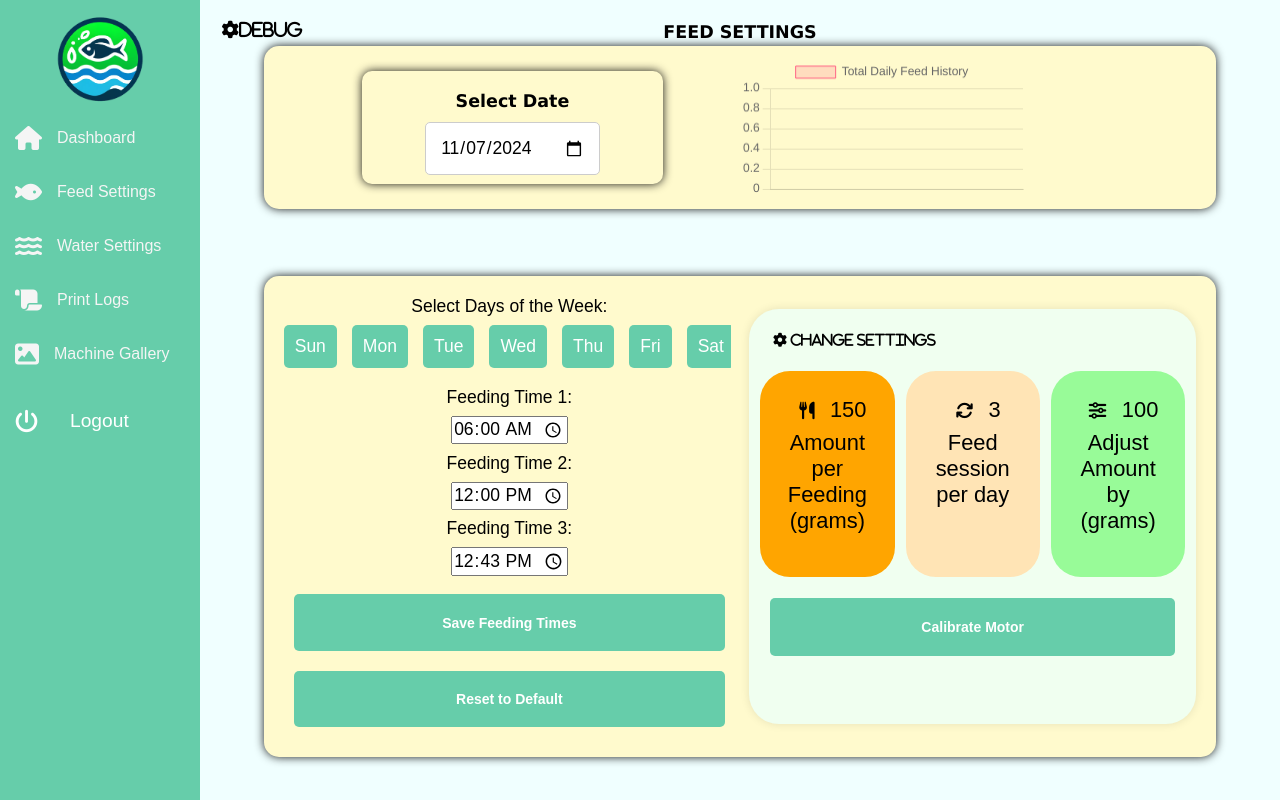
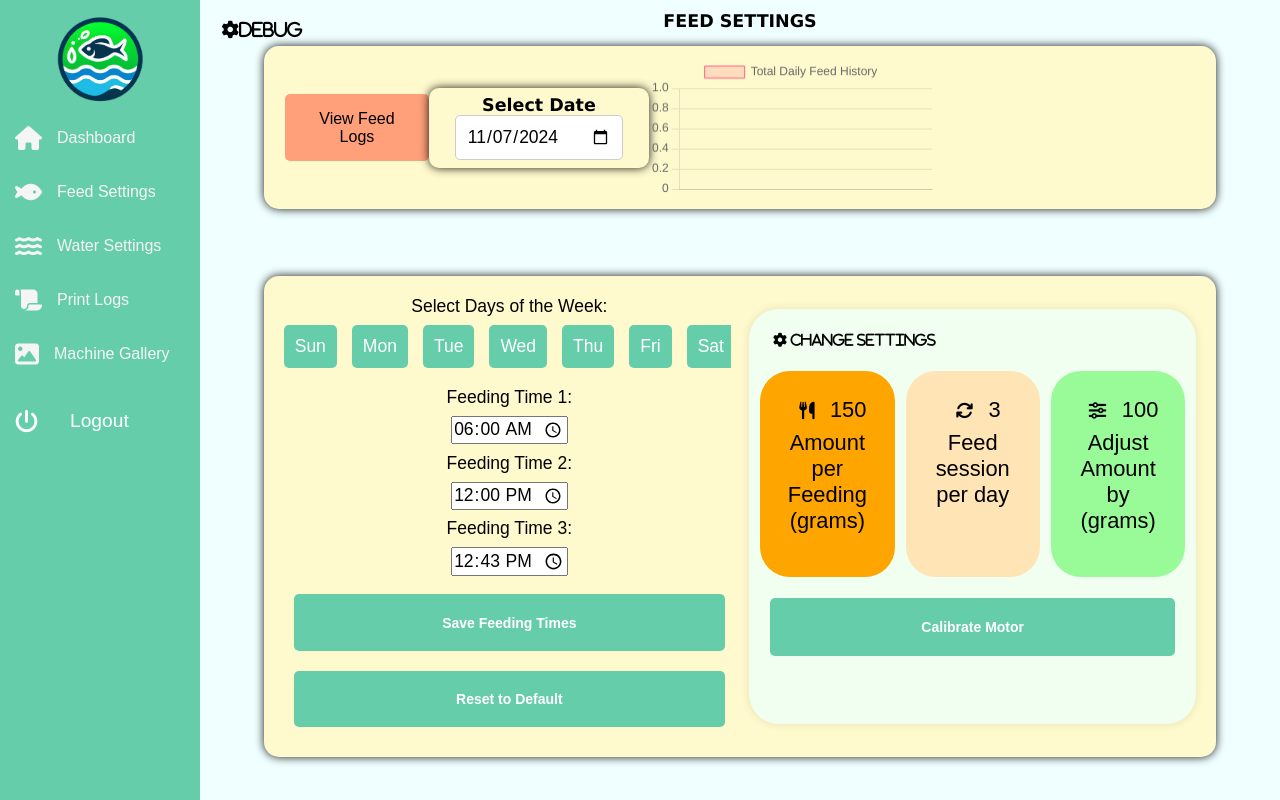
Before and after one commit to markplnivo/equasmart, a PHP site: page /feed_settings.php in a window 1280 px wide. Run offline with PHP 8.4, Linux system fonts and the light colour scheme; the visitor is signed in with stand-in values (Sample User, id 1); data comes from the database, SQL or seed files in the repository; data that the repository does not hold is empty.

Commit message:
Update feed_settings.php

```diff
--- a/html/feed_settings.php
+++ b/html/feed_settings.php
@@ -12,25 +12,44 @@
     <style>
         :root {
             /* FLUID RESPONSIVE PADDING/MARGIN SPACE BASE VALUE = 12px, MIN WIDTH = 320px, AND MAX VALUE = 21px, MAX WIDTH = 1240px (added by mark romualdo)*/
-            --space-3xs: clamp(3px, 2.3043px + 0.2174cqi, 5px);/*Multiplier = 0.25*/
-            --space-2xs: clamp(6px, 4.2609px + 0.5435cqi, 11px);/*Multiplier = 0.5*/
-            --space-xs: clamp(9px, 6.5652px + 0.7609cqi, 16px);/*Multiplier = 0.75*/
-            --space-s: clamp(12px, 8.8696px + 0.9783cqi, 21px);/*Multiplier = 1*/
-            --space-m: clamp(13px, 9.5217px + 1.087cqi, 23px);/*Multiplier = 1.1*/
-            --space-l: clamp(14px, 10.1739px + 1.1957cqi, 25px);/*Multiplier = 1.2*/
-            --space-xl: clamp(16px, 12.1739px + 1.1957cqi, 27px);/*Multiplier = 1.3*/
-            --space-2xl: clamp(17px, 12.8261px + 1.3043cqi, 29px);/*Multiplier = 1.4*/
-            --space-3xl: clamp(18px, 13.1304px + 1.5217cqi, 32px);/*Multiplier = 1.5*/
-            --space-4xl: clamp(19px, 13.7826px + 1.6304cqi, 34px);/*Multiplier = 1.6*/
-            --space-5xl: clamp(24px, 17.7391px + 1.9565cqi, 42px);/*Multiplier = 2*/
-            --space-6xl: clamp(30px, 22px + 2.5cqi, 53px);/*Multiplier = 2.5*/
-            --space-7xl: clamp(36px, 26.6087px + 2.9348cqi, 63px);/*Multiplier = 3*/
-            --space-8xl: clamp(42px, 30.8696px + 3.4783cqi, 74px);/*Multiplier = 3.5*/
-            --space-9xl: clamp(48px, 35.4783px + 3.913cqi, 84px);/*Multiplier = 4*/
-            --space-10xl: clamp(54px, 39.7391px + 4.4565cqi, 95px);/*Multiplier = 4.5*/
-            --space-11xl: clamp(60px, 44.3478px + 4.8913cqi, 105px);/*Multiplier = 5*/
-            --space-12xl: clamp(66px, 48.6087px + 5.4348cqi, 116px);/*Multiplier = 5.5*/
-            --space-13xl: clamp(72px, 53.2174px + 5.8696cqi, 126px);/*Multiplier = 6*/
+            --space-3xs: clamp(3px, 2.3043px + 0.2174cqi, 5px);
+            /*Multiplier = 0.25*/
+            --space-2xs: clamp(6px, 4.2609px + 0.5435cqi, 11px);
+            /*Multiplier = 0.5*/
+            --space-xs: clamp(9px, 6.5652px + 0.7609cqi, 16px);
+            /*Multiplier = 0.75*/
+            --space-s: clamp(12px, 8.8696px + 0.9783cqi, 21px);
+            /*Multiplier = 1*/
+            --space-m: clamp(13px, 9.5217px + 1.087cqi, 23px);
+            /*Multiplier = 1.1*/
+            --space-l: clamp(14px, 10.1739px + 1.1957cqi, 25px);
+            /*Multiplier = 1.2*/
+            --space-xl: clamp(16px, 12.1739px + 1.1957cqi, 27px);
+            /*Multiplier = 1.3*/
+            --space-2xl: clamp(17px, 12.8261px + 1.3043cqi, 29px);
+            /*Multiplier = 1.4*/
+            --space-3xl: clamp(18px, 13.1304px + 1.5217cqi, 32px);
+            /*Multiplier = 1.5*/
+            --space-4xl: clamp(19px, 13.7826px + 1.6304cqi, 34px);
+            /*Multiplier = 1.6*/
+            --space-5xl: clamp(24px, 17.7391px + 1.9565cqi, 42px);
+            /*Multiplier = 2*/
+            --space-6xl: clamp(30px, 22px + 2.5cqi, 53px);
+            /*Multiplier = 2.5*/
+            --space-7xl: clamp(36px, 26.6087px + 2.9348cqi, 63px);
+            /*Multiplier = 3*/
+            --space-8xl: clamp(42px, 30.8696px + 3.4783cqi, 74px);
+            /*Multiplier = 3.5*/
+            --space-9xl: clamp(48px, 35.4783px + 3.913cqi, 84px);
+            /*Multiplier = 4*/
+            --space-10xl: clamp(54px, 39.7391px + 4.4565cqi, 95px);
+            /*Multiplier = 4.5*/
+            --space-11xl: clamp(60px, 44.3478px + 4.8913cqi, 105px);
+            /*Multiplier = 5*/
+            --space-12xl: clamp(66px, 48.6087px + 5.4348cqi, 116px);
+            /*Multiplier = 5.5*/
+            --space-13xl: clamp(72px, 53.2174px + 5.8696cqi, 126px);
+            /*Multiplier = 6*/
             /* One-up pairs */
             --space-3xs-2xs: clamp(3px, 0.2174px + 0.8696cqi, 11px);
             --space-2xs-xs: clamp(6px, 2.5217px + 1.087cqi, 16px);
@@ -67,11 +86,13 @@
             --step-5: clamp(1.3997rem, 0.9577rem + 2.2098vw, 2.6703rem);
             --step-6: clamp(1.6796rem, 1.1028rem + 2.8839vw, 3.3379rem);
         }
-        html{
+
+        html {
             margin: 0;
             padding: 0;
             box-sizing: border-box;
         }
+
         body {
             display: grid;
             grid-template-columns: auto 1fr;
@@ -79,6 +100,7 @@
             height: 100vh;
             background-color: azure;
         }
+
         .container_menu {
             grid-area: 1 / 2 / -1 / -1;
             display: grid;
@@ -87,12 +109,13 @@
             background-color: azure;
             padding: 1%;
         }
+
         h2 {
             font-family: verdana;
             text-align: center;
             font-size: var(--step-1);
-            margin-block: var(--space-2xs);
         }
+
         .date_container {
             /* grid-area: 2/1/2/2; */
             margin: auto;
@@ -104,6 +127,7 @@
             /* vertical-align: top; */
             width: 66%;
         }
+
         .date_container input {
             /* width: 50%; */
             margin: 0 auto;
@@ -113,9 +137,10 @@
             display: block;
             font-size: var(--step-1);
         }
+
         .chart_container {
             display: grid;
-            grid-template-columns: 1fr 1fr;
+            grid-template-columns: 40% 1fr;
             grid-area: 1/1/2/span 2;
             width: 90%;
             height: 70%;
@@ -128,11 +153,13 @@
             box-shadow: 0 0 10px rgba(0, 0, 0, 0.9);
             margin: auto;
         }
+
         label {
             display: block;
             margin-bottom: 8px;
             text-align: center;
         }
+
         .button-container {
             text-align: center;
             margin-top: 20px;
@@ -140,10 +167,12 @@
             justify-content: flex-end;
             /* Align items to the right */
         }
+
         .button-container button {
             width: 20%;
             /* Adjust width if needed */
         }
+
         /* Added styles for new containers */
         .feedset_container {
             /* grid-area: 2 / 1 / 3 / 2; */
@@ -158,9 +187,10 @@
             display: inline-block;
             vertical-align: top; */
         }
+
         .confmen_container {
             display: grid;
-            margin:  3% auto;
+            margin: 3% auto;
             grid-area: 2 / 1 / 3 / span 2;
             width: 90%;
             /* height: 85%;
@@ -175,9 +205,11 @@
             grid-template-rows: 1fr;
             gap: 2%;
         }
+
         h4 {
             text-align: center;
         }
+
         .boxSettings {
             display: grid;
             grid-template-columns: 1fr 1fr 1fr;
@@ -190,8 +222,10 @@
             box-shadow: 0 0 10px rgba(0, 0, 0, 0.1);
             background-color: honeydew;
             font-style: arial;
-            gap: var(--space-2xs); /* Added gap */
+            gap: var(--space-2xs);
+            /* Added gap */
         }
+
         .button {
             display: inline-block;
             padding-block: var(--space-xs);
@@ -207,14 +241,17 @@
             cursor: pointer;
             margin: 10px;
         }
+
         /* Hover effect */
         .button:hover {
             background-color: mediumseagreen;
         }
+
         #pageTitle {
             grid-area: 1 / 1 / 1 / span 3;
             height: 10px;
         }
+
         .gear-icon {
             min-width: 10%;
             display: inline-block;
@@ -222,6 +259,7 @@
             margin: 1%;
             font-size: var(--step-1);
         }
+
         .overlay {
             position: fixed;
             top: 0;
@@ -234,6 +272,7 @@
             align-items: center;
             z-index: 1000;
         }
+
         .overlay-content {
             background-color: white;
             padding: 20px;
@@ -242,19 +281,23 @@
             max-width: 500px;
             box-shadow: 0 0 10px rgba(0, 0, 0, 0.1);
         }
+
         .overlay-content h2 {
             text-align: center;
         }
+
         .overlay-content form {
             display: flex;
             flex-direction: column;
         }
+
         .overlay-content form input {
             margin-bottom: 15px;
             padding: 10px;
             border-radius: 5px;
             border: 1px solid #ccc;
         }
+
         .overlay-content form button {
             padding: 10px;
             border: none;
@@ -264,53 +307,64 @@
             font-size: 16px;
             cursor: pointer;
         }
+
         .overlay-content form button:hover {
             background-color: mediumseagreen;
         }
+
         #feedSettingsForm {
             font-size: 20px;
         }
-        .boxSettings .icon{
+
+        .boxSettings .icon {
             font-size: var(--step-1);
             margin: var(--space-3xs-2xs);
         }
+
         .boxSettings span {
             text-align: center;
             font-size: var(--step-2);
         }
+
         .boxSettings #amountbox {
             grid-area: 2 / 1;
             background-color: orange;
             padding: 20px;
             border-radius: 30px;
         }
+
         .boxSettings #sessionbox {
             grid-area: 2 / 2;
             background-color: moccasin;
             padding: 20px;
             border-radius: 30px;
         }
+
         .boxSettings #adjustbox {
             grid-area: 2 / 3;
             background-color: palegreen;
             padding: 20px;
             border-radius: 30px;
         }
+
         #changeSettings {
             grid-area: 1 / 1 / 1 / span 3;
             margin-block: 3%;
             margin-inline: 3%;
             font-size: var(--step-0);
         }
+
         .settingsdef {
             font-size: 16px;
         }
-        .day-toggle{
+
+        .day-toggle {
             margin-bottom: 10px;
             display: flex;
             justify-content: center;
             column-gap: 15px;
         }
+
         .day-toggle button {
             padding: var(--space-2xs);
             border: none;
@@ -318,12 +372,14 @@
             cursor: pointer;
             font-size: var(--step-1);
         }
+
         .day-toggle button.active {
             background-color: mediumaquamarine;
             color: white;
         }
+
         #feedingTimesContainer {
-            max-height: 500px ;
+            max-height: 500px;
             /* Set the desired height */
             overflow-y: auto;
             /* Enable vertical scrolling */
@@ -334,15 +390,19 @@
             /* background-color: #f9f9f9; */
             display: grid;
         }
-        .boxx{
+
+        .boxx {
             text-align: center;
         }
-        .boxx label{
+
+        .boxx label {
             font-size: var(--step-1);
         }
+
         .boxx input {
             font-size: var(--step-1);
         }
+
         /* Styles for the 'Activate Motor' button */
         #activateMotor {
             background-color: mediumaquamarine;
@@ -370,13 +430,15 @@
             transition-duration: 0.4s;
             /* Smooth transition effects */
         }
+
         /* Hover effect */
         #activateMotor:hover {
             background-color: #45a049;
             /* Darker green on hover */
         }
+
         /* The Modal (background) */
-        .modal{
+        .modal {
             display: none;
             /* Hidden by default */
             position: fixed;
@@ -394,6 +456,7 @@
             overflow: auto;
             /* Enable scroll if needed */
         }
+
         /* Modal Content */
         .modal-content {
             background-color: #fefefe;
@@ -409,7 +472,8 @@
             font-family: 'Poppins', 'Arial', sans-serif;
             box-shadow: 0 0 10px rgba(0, 0, 0, 0.9);
         }
-        .modal-content input{
+
+        .modal-content input {
             padding-block: var(--space-xs);
             padding-inline: var(--space-2xl);
             font-size: var(--step-1);
@@ -418,7 +482,8 @@
             border-radius: 8px;
             border-style: none;
         }
-        .modal-content button{
+
+        .modal-content button {
             display: inline-block;
             padding-block: var(--space-xs);
             padding-inline: var(--space-2xl);
@@ -434,16 +499,19 @@
             width: 100%;
             margin: 2% auto;
         }
-        .modal-content button:active{
+
+        .modal-content button:active {
             background-color: mediumseagreen;
         }
-        .modal-content label{
+
+        .modal-content label {
             text-decoration: none;
             font-weight: bold;
             color: black;
             margin: 2% auto;
             text-align: left;
         }
+
         /* Close button */
         .close {
             color: #aaa;
@@ -451,49 +519,59 @@
             font-size: var(--step-3);
             font-weight: bold;
         }
+
         .close:hover,
         .close:focus {
             color: black;
             text-decoration: none;
             cursor: pointer;
         }
+
         #debugMenu {
             grid-area: 1 / 1 / 1 / span 3;
         }
+
         #calibrateMotorBtn {
             grid-area: 3 / 1/ 4/ span 3;
             padding-block: var(--space-s);
         }
-        @media (max-width: 1010px){
-            body{
+
+        @media (max-width: 1010px) {
+            body {
                 display: grid;
                 grid-template-columns: auto 1fr;
                 margin: 0;
                 height: 100vh;
                 background-color: azure;
             }
-            #pageTitle, #debugMenu {
+
+            #pageTitle,
+            #debugMenu {
                 grid-area: unset;
-                margin:2%;
+                margin: 2%;
             }
+
             .container_menu {
-                display:grid;
+                display: grid;
                 grid-template-rows: auto;
                 grid-template-columns: auto;
-                overflow-y:scroll;
+                overflow-y: scroll;
             }
+
             .date_container {
                 grid-area: auto;
                 margin: 2% auto;
             }
+
             .chart_container {
                 grid-area: auto;
-                display:grid;
+                display: grid;
                 grid-template-rows: auto;
                 grid-template-columns: 1fr;
-                height:auto;
-                width:90%;
+                height: auto;
+                width: 90%;
             }
+
             .confmen_container {
                 grid-area: auto;
                 width: 90%;
@@ -502,55 +580,105 @@
                 padding: 0px;
                 justify-items: center;
             }
+
             #feedingTimesContainer {
-                width: 80%; /* Ensure it spans full width */
+                width: 80%;
+                /* Ensure it spans full width */
                 /* Center it if necessary */
                 /* Adjust padding for smaller screens */
-                overflow-y: auto; /* Keep scrolling */
-                display: flex; /* Use flexbox for better layout management */
-                flex-direction: column; /* Stack children vertically */
-                gap: 2%; /* Add space between child elements */
+                overflow-y: auto;
+                /* Keep scrolling */
+                display: flex;
+                /* Use flexbox for better layout management */
+                flex-direction: column;
+                /* Stack children vertically */
+                gap: 2%;
+                /* Add space between child elements */
                 justify-content: center;
                 box-sizing: border-box;
             }
+
             #feedingTimesContainer .boxx {
-                width: 100%; /* Make input boxes and labels full-width */
+                width: 100%;
+                /* Make input boxes and labels full-width */
                 margin: 2px auto;
                 height: auto;
             }
+
             #feedingTimesContainer input {
-                width: 100%; /* Ensure input fields span the full container */
-                padding: 2%; /* Add padding for better touch interaction */
-                font-size: var(--step-0); /* Adjust font size for readability */
+                width: 100%;
+                /* Ensure input fields span the full container */
+                padding: 2%;
+                /* Add padding for better touch interaction */
+                font-size: var(--step-0);
+                /* Adjust font size for readability */
             }
+
             #feedingTimesContainer button {
-                width: 100%; /* Buttons span the full width */
-                margin: 2% auto; /* Add margin between buttons */
+                width: 100%;
+                /* Buttons span the full width */
+                margin: 2% auto;
+                /* Add margin between buttons */
             }
+
             .day-toggle {
-                flex-wrap: wrap; /* Allow wrapping on smaller screens */
-                justify-content: center; /* Center the buttons */
+                flex-wrap: wrap;
+                /* Allow wrapping on smaller screens */
+                justify-content: center;
+                /* Center the buttons */
             }
+
             .day-toggle button {
-                flex: 1 1 5%; /* Ensure buttons adjust evenly */
+                flex: 1 1 5%;
+                /* Ensure buttons adjust evenly */
             }
+
             .boxSettings {
-                display: flex; /* Use flexbox to simplify vertical stacking */
-                flex-direction: column; /* Stack children vertically */
-                gap: 2%; /* Add spacing between boxes */
-                width: 100%; /* Ensure the boxSettings container takes full width */
+                display: flex;
+                /* Use flexbox to simplify vertical stacking */
+                flex-direction: column;
+                /* Stack children vertically */
+                gap: 2%;
+                /* Add spacing between boxes */
+                width: 100%;
+                /* Ensure the boxSettings container takes full width */
             }
-            .boxSettings > div {
-                width: 100%; /* Ensure each child div takes the full width */
-                margin: 0; /* Remove any default margin */
+
+            .boxSettings>div {
+                width: 100%;
+                /* Ensure each child div takes the full width */
+                margin: 0;
+                /* Remove any default margin */
             }
-            .modal-content input{
+
+            .modal-content input {
                 font-size: var(--step-0);
             }
 
         }
 
+        .view-buttons {
+            display: flex;
+            justify-content: start;
+            margin-bottom: 1%;
+            margin-top: 1%;
+        }
 
+        .view-buttons button {
+            margin: auto 0;
+            padding: 10px 20px;
+            font-size: 16px;
+            border: none;
+            border-radius: 5px;
+            cursor: pointer;
+            background-color: lightsalmon;
+            color: #000;
+            height: 50%;
+        }
+
+        .view-buttons button:hover {
+            background-color: peru;
+        }
     </style>
 </head>
 
@@ -561,6 +689,25 @@
         <!-- Debug Menu Icon -->
         <div id="debugMenu">
             <i id="openDebug" class="fa-solid fa-gear gear-icon" onclick="openDebugMenu()">debug</i>
+        </div>
+
+        <div id="logModal" class="modal">
+            <div class="modal-content">
+                <span class="close" onclick="closeLogModal()">&times;</span>
+                <h3>Feed History Logs</h3>
+                <table id="feedLogTable">
+                    <thead>
+                        <tr>
+                            <th>Time</th>
+                            <th>Amount</th>
+                            <th>Notes</th>
+                        </tr>
+                    </thead>
+                    <tbody>
+                        <!-- Logs will be inserted here by JavaScript -->
+                    </tbody>
+                </table>
+            </div>
         </div>
 
         <!-- Debug Menu Popup Modal -->
@@ -598,19 +745,16 @@
 
         <!-- Left Container -->
         <div class="chart_container">
-
-
+            <div class="view-buttons">
+                <button id="feedLogs">View Feed Logs</button>
                 <div class="date_container">
                     <h2>Select Date</h2>
                     <input id="date" type="date" value="2021-07-22">
-                <!-- <button id="activateMotor">Activate Motor</button>
-                <button onclick="controlLED('on')">Turn LED ON</button>
-                <button onclick="controlLED('off')">Turn LED OFF</button>
-                <button onclick="controlMotor('on')">Turn Motor ON</button>
-                <button onclick="controlMotor('off')">Turn Motor OFF</button>
+                    <!-- <button onclick="controlMotor('off')">Turn Motor OFF</button>
                 <button id="cronToggleButton" onclick="toggleCronJob()">Toggle Cron Job</button>
                 <button onclick="captureImage()">Capture and Upload Image</button>
                 <p id="statusMessage"></p> -->
+                </div>
             </div>
 
             <canvas id="lineChart"></canvas>
@@ -674,6 +818,56 @@
         fetchFeedSettings();
         fetchFeedHistory();
     });
+
+    // Function to open the log modal
+function openLogModal() {
+    document.getElementById('logModal').style.display = 'block';
+    fetchFeedLogs(); // Fetch logs when opening the modal
+}
+
+// Function to close the log modal
+function closeLogModal() {
+    document.getElementById('logModal').style.display = 'none';
+}
+
+// Function to fetch feed logs and display them in the table
+function fetchFeedLogs() {
+    $.ajax({
+        url: './feed_settings_ajax/get_feed_logs.php', // Server endpoint for fetching logs
+        type: 'GET',
+        dataType: 'json',
+        success: function(response) {
+            const tableBody = document.getElementById('feedLogTable').querySelector('tbody');
+            tableBody.innerHTML = ''; // Clear any existing rows
+
+            // Populate the table with logs
+            response.forEach(log => {
+                const row = document.createElement('tr');
+                row.innerHTML = `
+                    <td>${formatTimeTo12Hour(log.feed_time)}</td>
+                    <td>${log.amount}</td>
+                    <td>${log.notes || ''}</td>
+                `;
+                tableBody.appendChild(row);
+            });
+        },
+        error: function(error) {
+            console.error('Error fetching feed logs:', error);
+        }
+    });
+}
+
+// Event listener to open feed logs modal
+document.getElementById('feedLogs').addEventListener('click', openLogModal);
+
+// Close modal if the user clicks outside the modal content
+window.onclick = function(event) {
+    var modal = document.getElementById('logModal');
+    if (event.target == modal) {
+        modal.style.display = "none";
+    }
+};
+
 
     // Function to open the calibration modal
     function openCalibrateModal() {
```
Lines whose indentation alone changed are shown as unchanged.
